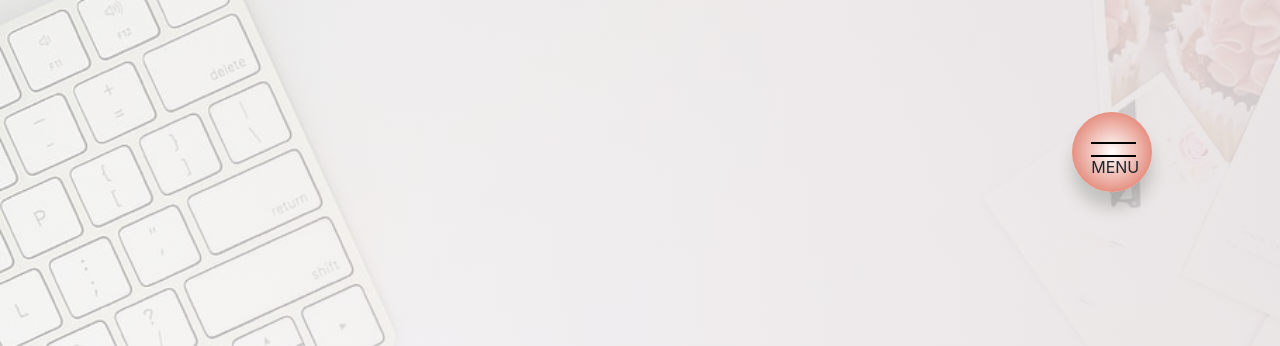
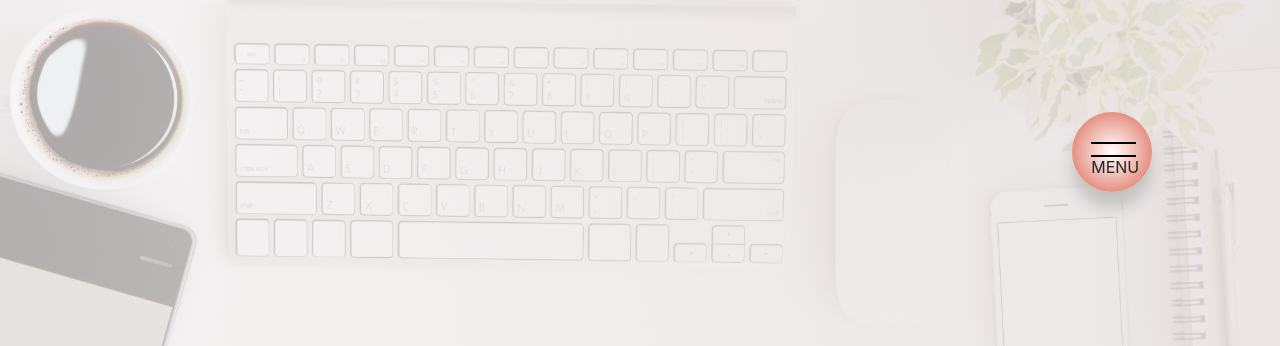
Before and after one commit to thegirlyoucallryan/Front-end-dev-portfolio, a plain HTML site: page index.html in a window 1280 px wide. Shown: the top 346 px of the page. Drawn offline with nearby package versions, Linux system fonts and the light colour scheme.

Commit message:
header image

```diff
--- a/style.css
+++ b/style.css
@@ -161,7 +161,7 @@ a {
 
 /*header style*/
 .header {
-  background-image: linear-gradient(to right, rgba(248, 245, 245, 0.685), rgba(233, 227, 227, 0.897)),url('./Image/small-portfolio-background.jpg');
+  background-image: linear-gradient(to right, rgba(248, 245, 245, 0.685), rgba(233, 227, 227, 0.897)),url('./Image/portfolio.background.jpg');
   background-attachment: fixed;
   background-size: cover;
   background-position: center;
```
